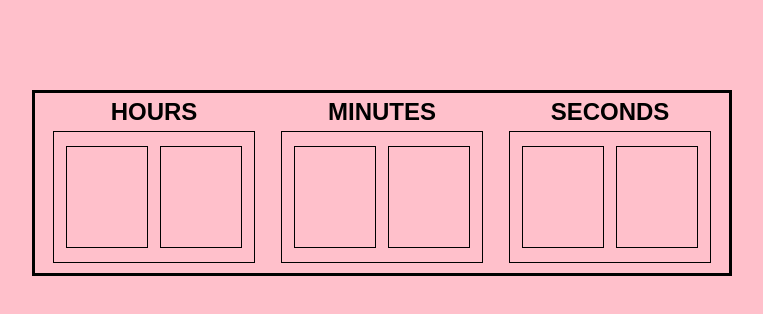
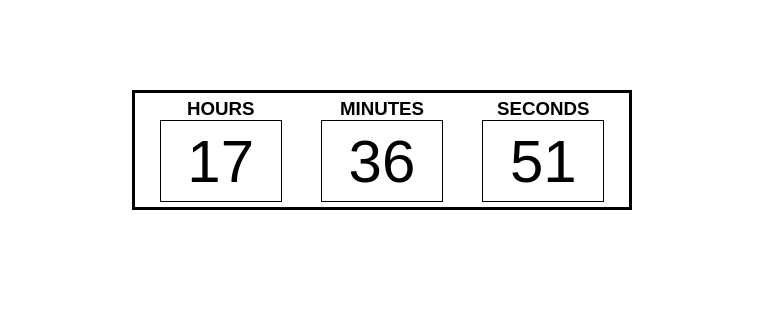
Before and after one commit to muazzambhatti/custom-clock-calendar, a plain HTML site: page index.html in a window 1280 px wide. Shown: the whole page, without its empty margins (258-1021 px from the left). Drawn offline with Linux system fonts and the light colour scheme.

Commit message:
Add files via upload

```diff
--- a/index.html
+++ b/index.html
@@ -11,30 +11,27 @@
 <body>
 <br><br><br><br><br>
     <div id="h_m_s">
+
         <div class="time_unit">
-            <h2>HOURS</h2>
-            <div class="digit_containers">
-                <div class="single_digit"></div>
-                <div class="single_digit"></div>
-            </div>
+            <h3>HOURS</h3>
+                <div class="digit_display">
+                    <p id="hours_digit" class="time_numbers">2</p>
+                </div>
+        </div>
+
+        <div class="time_unit">
+            <h3>MINUTES</h3>
+                <div class="digit_display">
+                    <p id="minutes_digit" class="time_numbers"></p>
+                </div>
         </div>
 
 
         <div class="time_unit">
-            <h2>MINUTES</h2>
-            <div class="digit_containers">
-                <div class="single_digit"></div>
-                <div class="single_digit"></div>
-            </div>
-        </div>
-
-
-        <div class="time_unit">
-            <h2>SECONDS</h2>
-            <div class="digit_containers">
-                <div class="single_digit"></div>
-                <div class="single_digit"></div>
-            </div>
+            <h3>SECONDS</h3>
+                <div class="digit_display">
+                    <p id="seconds_digit" class="time_numbers"></p>
+                </div>
         </div>
 
 
--- a/script.js
+++ b/script.js
@@ -0,0 +1,17 @@
+let date = new Date();
+
+setTime();
+
+function setTime() {
+    document.getElementById("hours_digit").innerText = date.getHours();
+    document.getElementById("minutes_digit").innerText = date.getMinutes();
+    document.getElementById("seconds_digit").innerText = date.getSeconds();
+    setInterval(updateTime, 1000);
+}
+
+function updateTime() {
+    let date = new Date();
+    document.getElementById("hours_digit").innerText = date.getHours();
+    document.getElementById("minutes_digit").innerText = date.getMinutes();
+    document.getElementById("seconds_digit").innerText = date.getSeconds();
+}
--- a/style.css
+++ b/style.css
@@ -1,34 +1,37 @@
 * {
     margin: 0px;
     padding: 0px;
-    background-color: pink;
     font-family: sans-serif;
 }
 
 #h_m_s {
     margin: 0px auto;
-    width: 700px;
+    width: 500px;
     box-sizing: border-box;
     border: 3px solid black;
     padding: 5px;
     display: flex;
     justify-content: space-around;
 }
+.time_unit {
+    /* border: 1px solid black; */
+    display: flex;
+    flex-direction: column;
+    justify-content: center;
+    align-items: center;
+}
 .time_unit h2 {
     text-align: center;
 }
-.digit_containers {
-    width: 200px;
-    height: 130px;
+
+.digit_display {
+    width: 120px;
+    height: 80px;
     border: 1px solid black;
-    margin: 5px 0px;
     display: flex;
-    justify-content: space-evenly;
+    justify-content: center;
     align-items: center;
 }
-
-.single_digit {
-    width: 80px;
-    height: 100px;
-    border: 1px solid black;
+.time_numbers {
+    font-size: 60px;
 }
```
